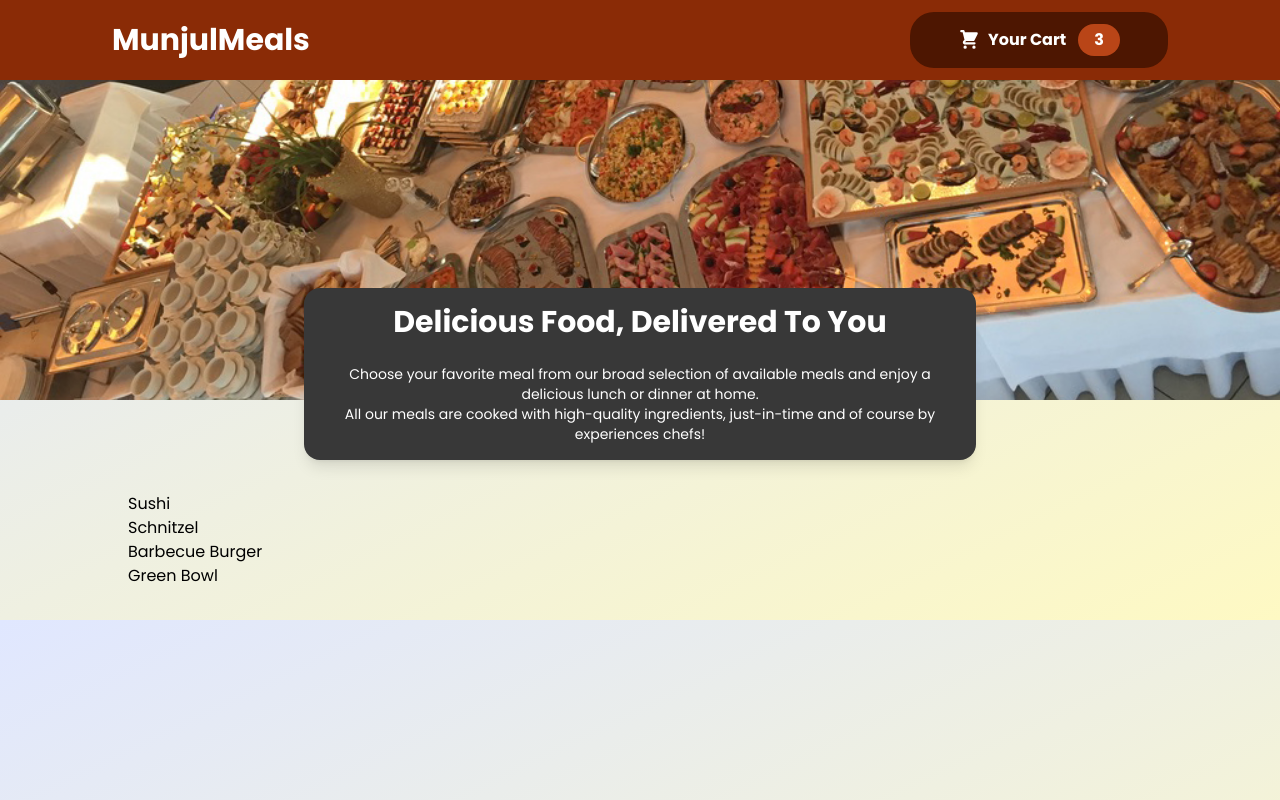
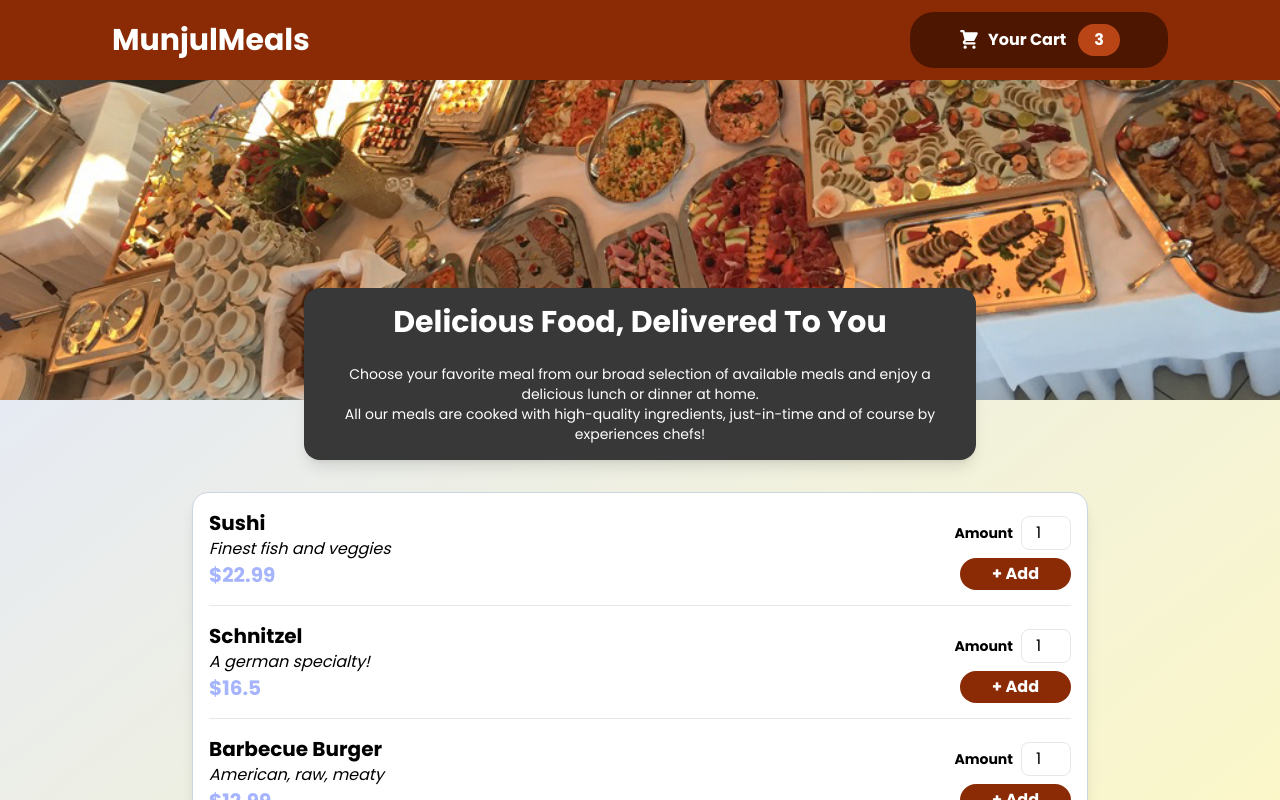
Before and after one commit to fiqihz/Food-Order-App, a React (Create React App) app: page / in a window 1280 px wide. Shown: the top 800 px of the page. Built offline with nearby package versions, Linux system fonts and the light colour scheme.

Commit message:
Add Meal Item component

```diff
--- a/src/components/Meals/AvailableMeals.js
+++ b/src/components/Meals/AvailableMeals.js
@@ -1,3 +1,6 @@
+import Card from "../UI/Card";
+import MealItem from "./MealItem";
+
 const DUMMY_MEALS = [
   {
     id: "m1",
@@ -27,12 +30,17 @@ const DUMMY_MEALS = [
 
 const AvailableMeals = () => {
   return (
-    <section className="max-w-5xl w-[90%] my-8 mx-auto">
-      <ul>
-        {DUMMY_MEALS.map((data) => (
-          <li key={data.id}>{data.name}</li>
-        ))}
-      </ul>
+    <section className="max-w-4xl w-[90%] my-8 mx-auto">
+      <Card>
+        <ul>
+          {DUMMY_MEALS.map((data) => (
+            <div className="mb-4">
+              <MealItem key={data.id} meal={data} />
+              <hr />
+            </div>
+          ))}
+        </ul>
+      </Card>
     </section>
   );
 };
--- /dev/null
+++ b/src/components/Meals/MealItem.js
@@ -0,0 +1,20 @@
+import MealItemForm from "./MealItemForm";
+
+const MealItem = (props) => {
+  return (
+    <li className="flex justify-between mb-2">
+      <div>
+        <h3 className="font-bold text-xl ">{props.meal.name}</h3>
+        <div className="italic">{props.meal.description}</div>
+        <div className="font-bold text-xl text-indigo-300 mb-2">
+          ${props.meal.price}
+        </div>
+      </div>
+      <div className="flex items-center">
+        <MealItemForm />
+      </div>
+    </li>
+  );
+};
+
+export default MealItem;
--- /dev/null
+++ b/src/components/Meals/MealItemForm.js
@@ -0,0 +1,27 @@
+const MealItemForm = () => {
+  return (
+    <form>
+      <div className="mb-2">
+        <label for="amount" className="font-bold text-sm mr-2">
+          Amount
+        </label>
+        <input
+          id="amount"
+          type="number"
+          min="1"
+          max="5"
+          step="1"
+          defaultValue="1"
+          className="border w-[50px] px-1 py-1 rounded-lg text-center"
+        />
+      </div>
+      <div className="flex justify-end">
+        <button className="bg-[#8a2b06] px-8 py-1 rounded-full text-white font-bold hover:scale-105 hover:opacity-80 transition duration-300">
+          + Add
+        </button>
+      </div>
+    </form>
+  );
+};
+
+export default MealItemForm;
```
